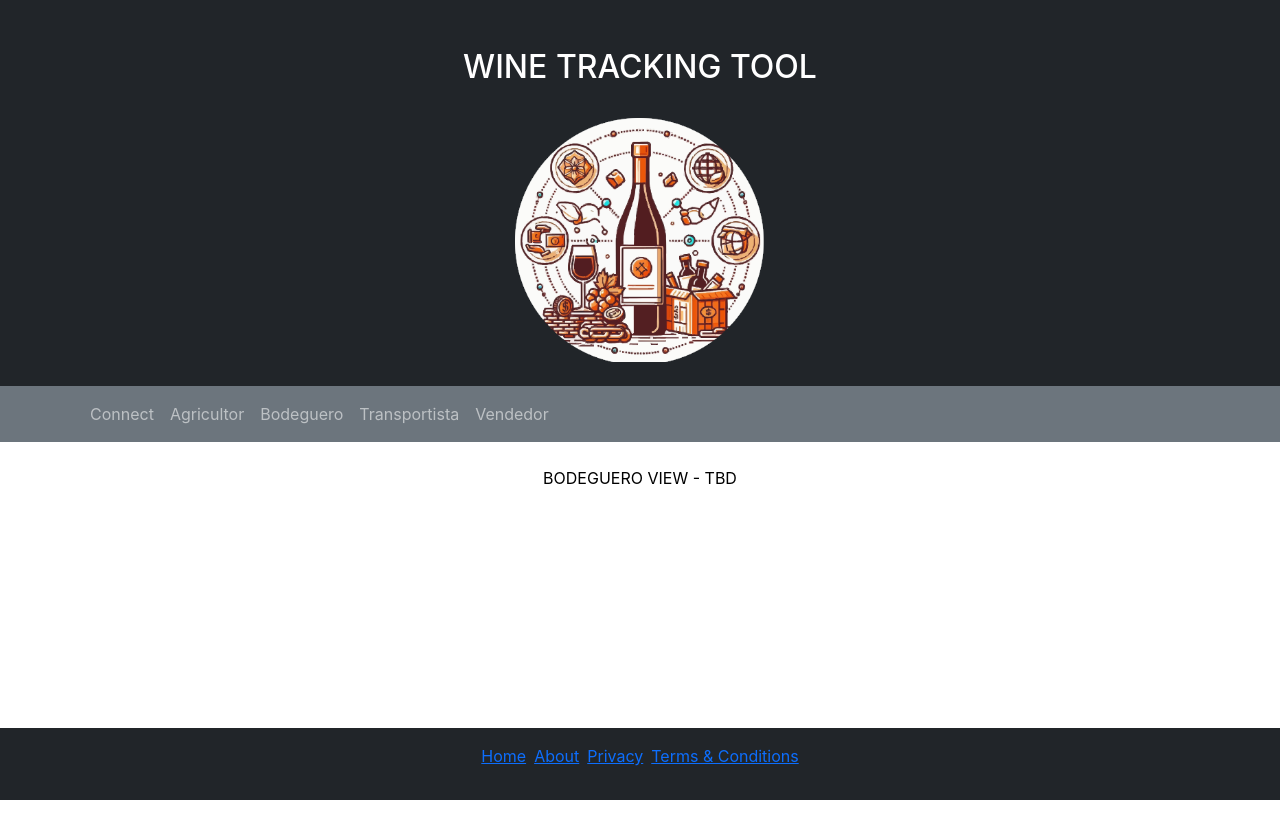
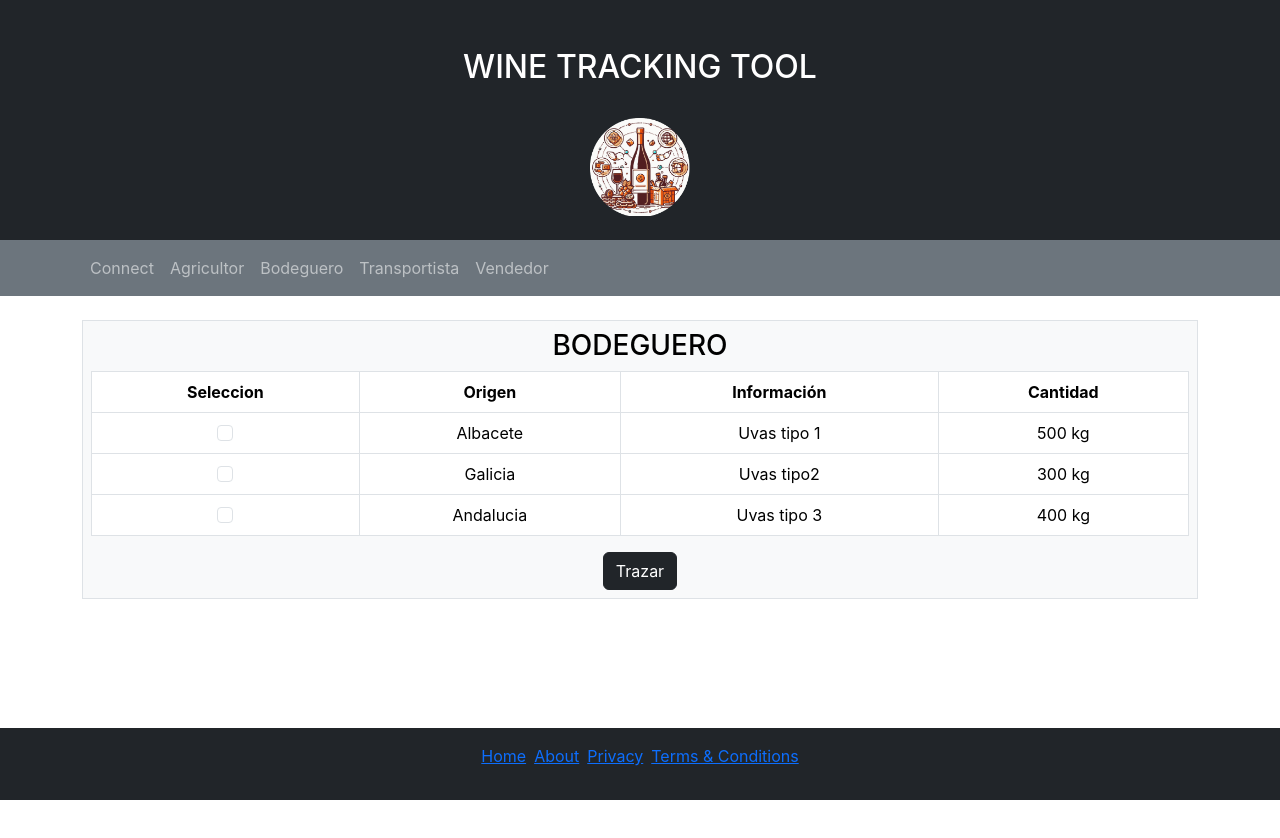
Before and after one commit to codecrypto-academy/pfm-web3-jun24-3, a React (Create React App) app in the folder front/: page /bodeguero in a window 1280 px wide. Shown: the top 838 px of the page. After the commit the page ends 800 px from the top, so only its background shows below. Built offline with nearby package versions, Linux system fonts and the light colour scheme.

Commit message:
Draft format content for each role view

```diff
--- a/front/src/components/Header.jsx
+++ b/front/src/components/Header.jsx
@@ -1,11 +1,11 @@
 import logo from '../assets/logo.png';
 function Header() {
 	return (
-		<div className='bg-dark text-black text-center py-4'>
-			<h2 className='bg-dark text-white py-4'>
+		<div className='bg-dark text-black text-center py-4' >
+			<h2 className='bg-dark text-white py-4' >
 			WINE TRACKING TOOL
 			</h2>
-			<img src={logo} width='250' />
+			<img src={logo} width='100' />
 		</div>
 	);
 }
--- a/front/src/views/Agricultor.jsx
+++ b/front/src/views/Agricultor.jsx
@@ -2,10 +2,42 @@
 function Agricultor() {
 
 	return (
-		<div className='vh-100 '>
-			<div className='bg-white text-black text-center py-4 '>
-				AGLICULTOR VIEW - TBD
-			</div>
+		<div className='bg-white text-black text-center py-4 '>
+		<div className='bg-light border p-2'>
+			<h3>AGRICULTOR</h3>
+			<table class="table table-bordered">
+				<thead>
+					<tr >
+						<th scope="col">Seleccion</th>
+						<th scope="col">Origen</th>
+						<th scope="col">Información</th>
+						<th scope="col">Cantidad</th>
+					</tr>
+				</thead>
+				<tbody>
+					<tr>
+						<td><input class="form-check-input" type="checkbox" value="" id="flexCheck1"/></td>
+						<td>Albacete</td>
+						<td>Uvas tipo 1</td>
+						<td>500 kg</td>
+					</tr>
+					<tr>
+						<td><input class="form-check-input" type="checkbox" value="" id="flexCheck2"/></td>
+						<td>Galicia</td>
+						<td>Uvas tipo2</td>
+						<td>300 kg</td>
+					</tr>
+					<tr>
+						<td><input class="form-check-input" type="checkbox" value="" id="flexCheck3"/></td>
+						<td>Andalucia</td>
+						<td>Uvas tipo 3</td>
+						<td>400 kg</td>
+					</tr>
+				</tbody>
+			</table>
+			<button className='btn btn-dark' id="storeSelected">Trazar</button>
+
+		</div>
 		</div>
 	);
 }
--- a/front/src/views/Bodeguero.jsx
+++ b/front/src/views/Bodeguero.jsx
@@ -2,10 +2,42 @@
 function Bodeguero() {
 
 	return (
-		<div className='vh-100 '>
-			<div className='bg-white text-black text-center py-4 '>
-				BODEGUERO VIEW - TBD
-			</div>
+		<div className='bg-white text-black text-center py-4 '>
+		<div className='bg-light border p-2'>
+			<h3>BODEGUERO</h3>
+			<table class="table table-bordered">
+				<thead>
+					<tr>
+						<th scope="col">Seleccion</th>
+						<th scope="col">Origen</th>
+						<th scope="col">Información</th>
+						<th scope="col">Cantidad</th>
+					</tr>
+				</thead>
+				<tbody>
+					<tr>
+						<td><input class="form-check-input" type="checkbox" value="" id="flexCheck1"/></td>
+						<td>Albacete</td>
+						<td>Uvas tipo 1</td>
+						<td>500 kg</td>
+					</tr>
+					<tr>
+						<td><input class="form-check-input" type="checkbox" value="" id="flexCheck2"/></td>
+						<td>Galicia</td>
+						<td>Uvas tipo2</td>
+						<td>300 kg</td>
+					</tr>
+					<tr>
+						<td><input class="form-check-input" type="checkbox" value="" id="flexCheck3"/></td>
+						<td>Andalucia</td>
+						<td>Uvas tipo 3</td>
+						<td>400 kg</td>
+					</tr>
+				</tbody>
+			</table>
+			<button className='btn btn-dark' id="storeSelected">Trazar</button>
+
+		</div>
 		</div>
 	);
 }
--- a/front/src/views/Transportista.jsx
+++ b/front/src/views/Transportista.jsx
@@ -2,10 +2,41 @@
 function Transportista() {
 
 	return (
-		<div className='vh-100 '>
-			<div className='bg-white text-black text-center py-4 '>
-				TRANSPORTISTA VIEW - TBD
-			</div>
+		<div className='bg-white text-black text-center py-4 '>
+		<div className='bg-light border p-2'>
+		<h3>TRANSPORTISTA</h3>
+			<table class="table table-bordered">
+				<thead>
+					<tr>
+						<th scope="col">Seleccion</th>
+						<th scope="col">Origen</th>
+						<th scope="col">Información</th>
+						<th scope="col">Cantidad</th>
+					</tr>
+				</thead>
+				<tbody>
+					<tr>
+						<td><input class="form-check-input" type="checkbox" value="" id="flexCheck1"/></td>
+						<td>Albacete</td>
+						<td>Uvas tipo 1</td>
+						<td>500 kg</td>
+					</tr>
+					<tr>
+						<td><input class="form-check-input" type="checkbox" value="" id="flexCheck2"/></td>
+						<td>Galicia</td>
+						<td>Uvas tipo2</td>
+						<td>300 kg</td>
+					</tr>
+					<tr>
+						<td><input class="form-check-input" type="checkbox" value="" id="flexCheck3"/></td>
+						<td>Andalucia</td>
+						<td>Uvas tipo 3</td>
+						<td>400 kg</td>
+					</tr>
+				</tbody>
+			</table>
+			<button className='btn btn-dark' id="storeSelected">Trazar</button>
+		</div>
 		</div>
 	);
 }
--- a/front/src/views/Vendedor.jsx
+++ b/front/src/views/Vendedor.jsx
@@ -2,9 +2,41 @@
 function Vendedor() {
 
 	return (
-		<div className='vh-100 '>
-			<div className='bg-white text-black text-center py-4 '>
-				VENDEDOR VIEW - TBD
+		<div className='bg-white text-black text-center py-4 '>
+			<div className='bg-light border p-2'>
+			<h3>VENDEDOR</h3>
+			<table class="table table-bordered">
+				<thead>
+					<tr>
+						<th scope="col">Seleccion</th>
+						<th scope="col">Origen</th>
+						<th scope="col">Información</th>
+						<th scope="col">Cantidad</th>
+					</tr>
+				</thead>
+				<tbody>
+					<tr>
+						<td><input class="form-check-input" type="checkbox" value="" id="flexCheck1"/></td>
+						<td>Albacete</td>
+						<td>Uvas tipo 1</td>
+						<td>500 kg</td>
+					</tr>
+					<tr>
+						<td><input class="form-check-input" type="checkbox" value="" id="flexCheck2"/></td>
+						<td>Galicia</td>
+						<td>Uvas tipo2</td>
+						<td>300 kg</td>
+					</tr>
+					<tr>
+						<td><input class="form-check-input" type="checkbox" value="" id="flexCheck3"/></td>
+						<td>Andalucia</td>
+						<td>Uvas tipo 3</td>
+						<td>400 kg</td>
+					</tr>
+				</tbody>
+			</table>
+			<button className='btn btn-dark' id="storeSelected">Trazar</button>
+
 			</div>
 		</div>
 	);
```
